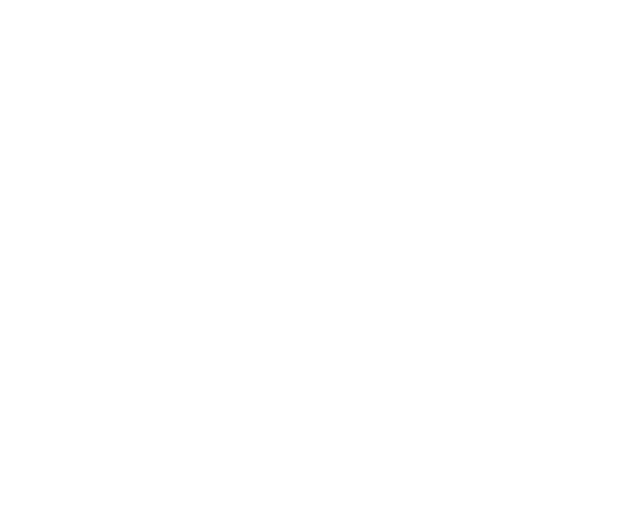
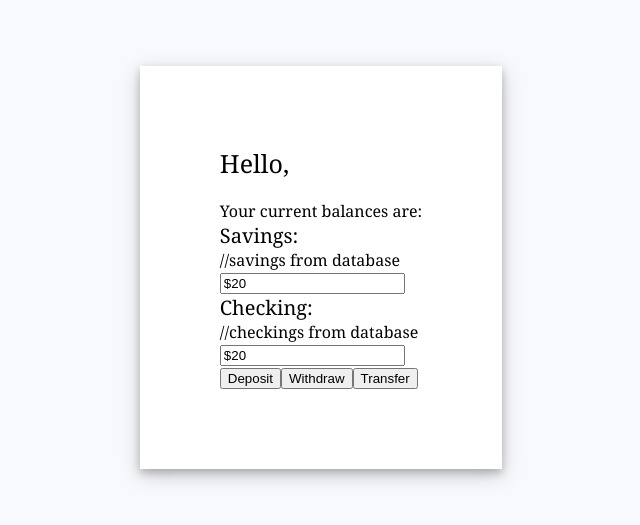
Before and after one commit to dcdemps/468project, a React (Create React App) app in the folder webui/: page /Account in a window 1280 px wide. Before the commit this address had no page. Shown: the part 141-666 px from the top of the page, without its empty margins (319-959 px from the left). Built offline with nearby package versions, Linux system fonts and the light colour scheme.

Commit message:
Added Account page, have to link sign in page to it

```diff
--- /dev/null
+++ b/webui/src/AccountSummary/Account.css
@@ -0,0 +1,31 @@
+.app {
+    font-family: sans-serif;
+    display: flex;
+    align-items: center;
+    justify-content: center;
+    flex-direction: column;
+    gap: 20px;
+    height: 100vh;
+    font-family: Cambria, Cochin, Georgia, Times, "Times New Roman", serif;
+    background-color: #f8f9fd;
+  }
+.title {
+    font-size: 25px;
+    margin-top:0px;
+}
+.account-summary {
+    background-color: white;
+    padding: 2rem;
+    box-shadow: 0 4px 8px 0 rgba(0, 0, 0, 0.2), 0 6px 20px 0 rgba(0, 0, 0, 0.19);
+  }
+  .login-form {
+    background-color: white;
+    padding: 5rem;
+
+    box-shadow: 0 4px 8px 0 rgba(0, 0, 0, 0.2), 0 6px 20px 0 rgba(0, 0, 0, 0.19);
+  }
+  .acc-title{
+    font-size: 20px;
+    margin-left:auto;
+
+  }
--- /dev/null
+++ b/webui/src/AccountSummary/Account.jsx
@@ -0,0 +1,55 @@
+import React, { useState } from "react";
+import { Link } from "react-router-dom";
+import "./Account.css";
+const Account = () =>{
+  //TODO Take information from database and add to page
+  const depositClick =(onClick) =>{};
+  const withdrawClick =(onClick) =>{};
+  const transferClick =(onClick) =>{};
+
+
+  return (
+    <div className="app">
+      <div className="login-form">
+
+        <div className = "title">Hello, </div>
+        <div className = "Balances"> Your current balances are:
+
+
+          <div className = "acc-title"> Savings: </div>
+          //savings from database
+          <div className = "saving-balance">
+            <input readOnly value={"$20"} />
+          </div>
+
+
+
+          <div className = "acc-title">Checking: </div>
+            //checkings from database
+            <div className = "checking-balance">
+            <input readOnly value={"$20"} />
+          </div>
+
+        </div>
+        <div classNames = "buttons">
+          <Link to ="/Deposit"><button>
+            <label>Deposit</label>
+          </button>
+          </Link>
+
+          <Link to ="/Withdraw"><button>
+            <label>Withdraw</label>
+          </button>
+          </Link>
+
+          <Link to ="/Transfer"><button>
+            <label>Transfer</label>
+          </button>
+          </Link>
+        </div>
+      </div>
+    </div>
+  );
+};
+
+export default Account;
--- a/webui/src/App.jsx
+++ b/webui/src/App.jsx
@@ -7,6 +7,7 @@
 
 import Login from "./Login/Login"
 import SignUp from "./SignUp/SignUp"
+import Account from "./AccountSummary/Account"
 
 function App() {
 
@@ -16,6 +17,7 @@
         <Routes >
           <Route path="/" element={<Login/>} />
           <Route path="/SignUp" element={<SignUp/>} />
+          <Route path="/Account" element={<Account/>}/>
         </Routes >
     </Router>
   );
```
Also changed, not shown: 1 other file (tests, documents, lock files or other folders).
